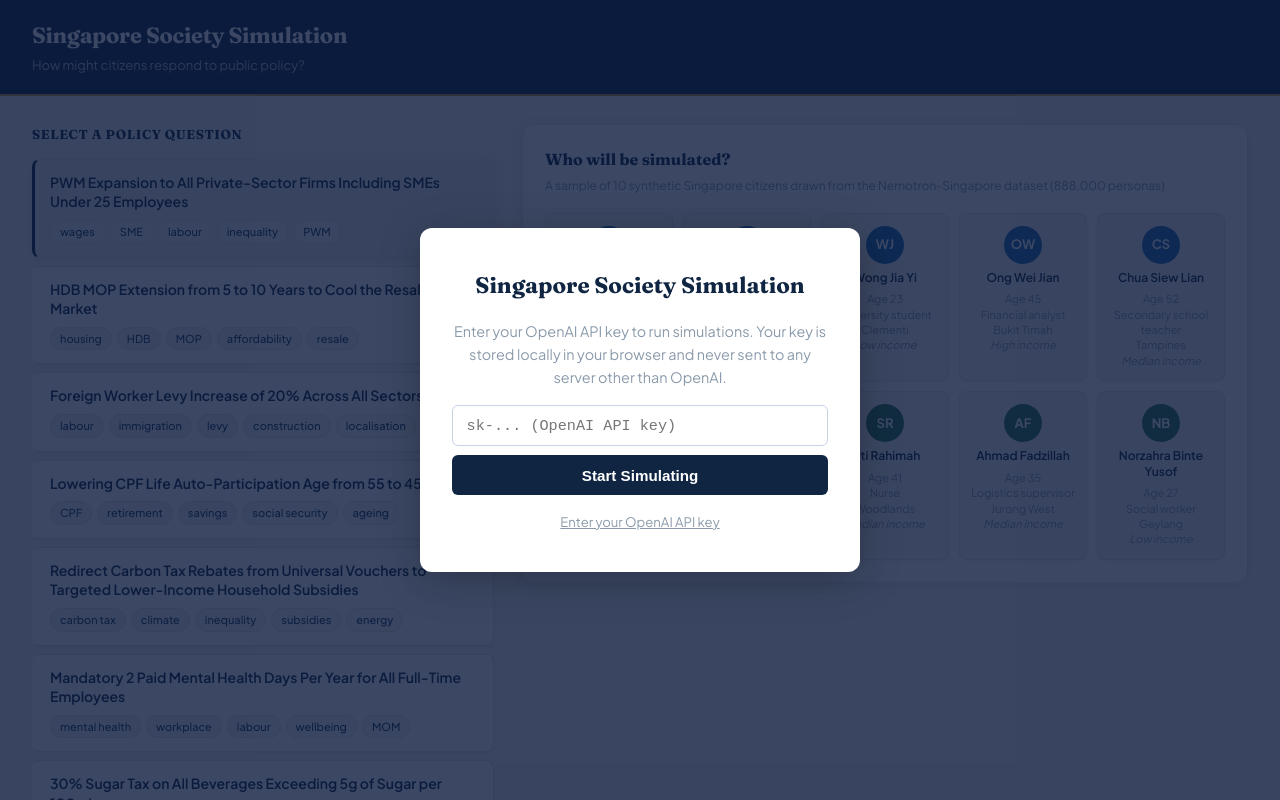
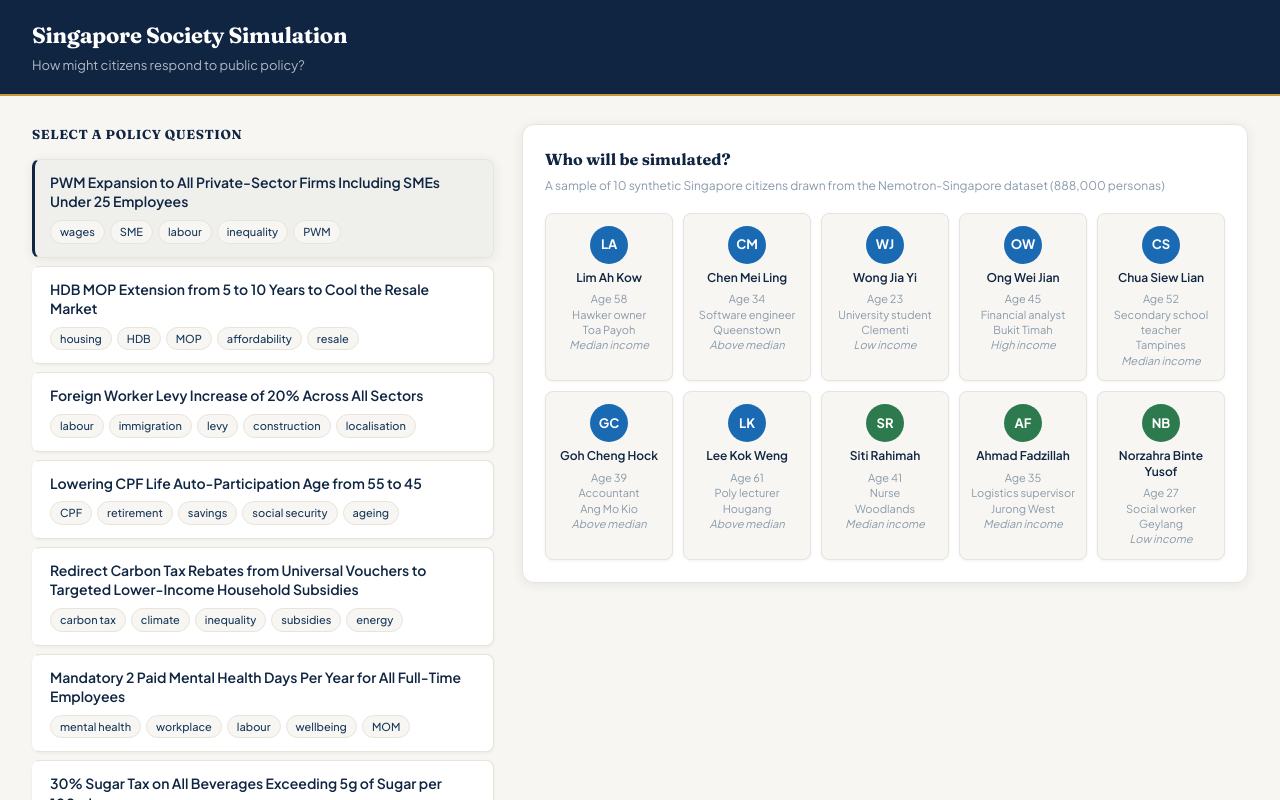
Before and after one commit to arshinsikka/singapore-sim, a React (Create React App) app in the folder frontend/: page / in a window 1280 px wide. Shown: the top 800 px of the page. Built offline with nearby package versions, Linux system fonts and the light colour scheme.

Commit message:
Move API key to Cloudflare Worker environment variable

```diff
--- a/frontend/src/App.js
+++ b/frontend/src/App.js
@@ -1,17 +1,14 @@
-import React, { useState, useEffect } from 'react';
+import React, { useState } from 'react';
 import './App.css';
 
 import QuestionSelector   from './components/QuestionSelector';
 import SimulationControls from './components/SimulationControls';
 import PersonaGrid        from './components/PersonaGrid';
 import ResultsDashboard   from './components/ResultsDashboard';
-import ApiKeyModal        from './components/ApiKeyModal';
 
 import { ALL_PERSONAS, POLICY_QUESTIONS, runSimulation } from './simulation';
 
 function App() {
-  const [apiKey, setApiKey]                             = useState(null);
-  const [showModal, setShowModal]                       = useState(false);
   const [questions]                                     = useState(POLICY_QUESTIONS);
   const [personas]                                      = useState(ALL_PERSONAS);
   const [selectedQuestionId, setSelectedQuestionId]     = useState(POLICY_QUESTIONS[0]?.id || null);
@@ -25,26 +22,6 @@ function App() {
   const [loading, setLoading]                           = useState(false);
   const [comparisonLoading, setComparisonLoading]       = useState(false);
   const [error, setError]                               = useState(null);
-
-  useEffect(() => {
-    const stored = localStorage.getItem('openrouter_api_key');
-    if (stored) {
-      setApiKey(stored);
-    } else {
-      setShowModal(true);
-    }
-  }, []);
-
-  const handleKeySubmit = (key) => {
-    setApiKey(key);
-    setShowModal(false);
-  };
-
-  const handleChangeKey = () => {
-    localStorage.removeItem('openrouter_api_key');
-    setApiKey(null);
-    setShowModal(true);
-  };
 
   const handleSelectQuestion = (id) => {
     setSelectedQuestionId(id);
@@ -94,12 +71,12 @@ function App() {
     setError(null);
     setResult(null);
     try {
-      const data = await runSimulation(selectedQuestionId, mode, numRounds, apiKey, numAgents, model);
+      const data = await runSimulation(selectedQuestionId, mode, numRounds, numAgents, model);
       setResult(data);
     } catch {
       setError(
         'Something went wrong — please try again. ' +
-        'Check your API key and network connection.'
+        'Check your network connection and try again.'
       );
     } finally {
       setLoading(false);
@@ -113,14 +90,14 @@ function App() {
     setComparisonResult(null);
     try {
       const [diverseData, homogData] = await Promise.all([
-        runSimulation(selectedQuestionId, 'diverse', numRounds, apiKey, numAgents, model),
-        runSimulation(selectedQuestionId, 'homogeneous', numRounds, apiKey, numAgents, model),
+        runSimulation(selectedQuestionId, 'diverse', numRounds, numAgents, model),
+        runSimulation(selectedQuestionId, 'homogeneous', numRounds, numAgents, model),
       ]);
       setComparisonResult({ diverse: diverseData, homogeneous: homogData });
     } catch {
       setError(
         'Something went wrong — please try again. ' +
-        'Check your API key and network connection.'
+        'Check your network connection and try again.'
       );
     } finally {
       setComparisonLoading(false);
@@ -137,31 +114,12 @@ function App() {
   return (
     <div className="app">
 
-      {showModal && <ApiKeyModal onKeySubmit={handleKeySubmit} />}
-
       {/* ── Header ── */}
       <header className="app-header">
         <div className="header-inner">
           <h1 className="header-title">Singapore Society Simulation</h1>
           <p className="header-subtitle">How might citizens respond to public policy?</p>
         </div>
-        {apiKey && (
-          <button
-            onClick={handleChangeKey}
-            style={{
-              background: 'none',
-              border: 'none',
-              color: 'rgba(255,255,255,0.55)',
-              fontSize: '0.78rem',
-              cursor: 'pointer',
-              textDecoration: 'underline',
-              padding: '0 1rem',
-              alignSelf: 'center',
-            }}
-          >
-            Change API key
-          </button>
-        )}
       </header>
 
       {/* ── Loading banner ── */}
--- a/frontend/src/components/ApiKeyModal.js
+++ /dev/null
@@ -1,120 +0,0 @@
-import React, { useState } from 'react';
-
-function ApiKeyModal({ onKeySubmit }) {
-  const [key, setKey] = useState('');
-  const [error, setError] = useState('');
-
-  const handleSubmit = (e) => {
-    e.preventDefault();
-    const trimmed = key.trim();
-    if (!trimmed.startsWith('sk-') || trimmed.length <= 20) {
-      setError('Please enter a valid OpenAI API key (starts with sk-).');
-      return;
-    }
-    localStorage.setItem('openrouter_api_key', trimmed);
-    onKeySubmit(trimmed);
-  };
-
-  return (
-    <div style={styles.overlay}>
-      <div style={styles.modal}>
-        <h1 style={styles.title}>Singapore Society Simulation</h1>
-        <p style={styles.explanation}>
-          Enter your OpenAI API key to run simulations. Your key is stored locally
-          in your browser and never sent to any server other than OpenAI.
-        </p>
-        <form onSubmit={handleSubmit} style={styles.form}>
-          <input
-            type="password"
-            value={key}
-            onChange={e => { setKey(e.target.value); setError(''); }}
-            placeholder="sk-... (OpenAI API key)"
-            style={styles.input}
-            autoFocus
-          />
-          {error && <p style={styles.errorText}>{error}</p>}
-          <button type="submit" style={styles.button}>
-            Start Simulating
-          </button>
-        </form>
-        <span style={styles.link}>Enter your OpenAI API key</span>
-      </div>
-    </div>
-  );
-}
-
-const styles = {
-  overlay: {
-    position: 'fixed',
-    inset: 0,
-    backgroundColor: 'rgba(10, 25, 60, 0.80)',
-    display: 'flex',
-    alignItems: 'center',
-    justifyContent: 'center',
-    zIndex: 1000,
-  },
-  modal: {
-    background: 'var(--bg-card, #ffffff)',
-    borderRadius: '12px',
-    padding: '2.5rem 2rem',
-    maxWidth: '440px',
-    width: '90%',
-    boxShadow: '0 8px 40px rgba(0,0,0,0.25)',
-    display: 'flex',
-    flexDirection: 'column',
-    alignItems: 'center',
-    gap: '1rem',
-    textAlign: 'center',
-  },
-  title: {
-    fontSize: '1.4rem',
-    fontWeight: 700,
-    color: 'var(--navy, #0a193c)',
-    margin: 0,
-  },
-  explanation: {
-    fontSize: '0.9rem',
-    color: 'var(--text-muted, #5a6a85)',
-    lineHeight: 1.6,
-    margin: 0,
-  },
-  form: {
-    width: '100%',
-    display: 'flex',
-    flexDirection: 'column',
-    gap: '0.6rem',
-  },
-  input: {
-    width: '100%',
-    padding: '0.65rem 0.85rem',
-    fontSize: '0.95rem',
-    border: '1.5px solid #c8d3e8',
-    borderRadius: '6px',
-    outline: 'none',
-    boxSizing: 'border-box',
-    fontFamily: 'monospace',
-  },
-  button: {
-    width: '100%',
-    padding: '0.7rem',
-    fontSize: '0.95rem',
-    fontWeight: 600,
-    background: 'var(--navy, #0a193c)',
-    color: '#ffffff',
-    border: 'none',
-    borderRadius: '6px',
-    cursor: 'pointer',
-  },
-  errorText: {
-    color: '#c0392b',
-    fontSize: '0.82rem',
-    margin: 0,
-  },
-  link: {
-    fontSize: '0.82rem',
-    color: 'var(--text-muted, #5a6a85)',
-    textDecoration: 'underline',
-  },
-};
-
-export default ApiKeyModal;
--- a/frontend/src/simulation.js
+++ b/frontend/src/simulation.js
@@ -520,7 +520,7 @@ export function buildMessages(persona, question, priorRoundSummary, roundNumber)
   ];
 }
 
-export async function callLLM(messages, apiKey, model = "gpt-4o-mini") {
+export async function callLLM(messages, model = "gpt-4o-mini") {
   const body = {
     model,
     messages,
@@ -530,7 +530,6 @@ export async function callLLM(messages, apiKey, model = "gpt-4o-mini") {
   const response = await fetch("https://singapore-sim-proxy.sikka-arshin.workers.dev", {
     method: "POST",
     headers: {
-      "Authorization": `Bearer ${apiKey}`,
       "Content-Type": "application/json",
     },
     body: JSON.stringify(body),
@@ -578,7 +577,7 @@ export async function callLLM(messages, apiKey, model = "gpt-4o-mini") {
   throw new Error("Could not parse JSON from model response");
 }
 
-export async function getAgentResponse(persona, question, priorRoundSummary, roundNumber, apiKey, model = "gpt-4o-mini") {
+export async function getAgentResponse(persona, question, priorRoundSummary, roundNumber, model = "gpt-4o-mini") {
   const messages = buildMessages(persona, question, priorRoundSummary, roundNumber);
   const fallback = {
     persona_id: persona.id,
@@ -592,10 +591,10 @@ export async function getAgentResponse(persona, question, priorRoundSummary, rou
 
   let data;
   try {
-    data = await callLLM(messages, apiKey, model);
+    data = await callLLM(messages, model);
   } catch (_) {
     try {
-      data = await callLLM(messages, apiKey, model);
+      data = await callLLM(messages, model);
     } catch (_) {
       return fallback;
     }
@@ -682,7 +681,7 @@ export function summariseRound(responses) {
   );
 }
 
-export async function runSimulation(questionId, mode, numRounds, apiKey, numAgents = 10, model = "gpt-4o-mini") {
+export async function runSimulation(questionId, mode, numRounds, numAgents = 10, model = "gpt-4o-mini") {
   const personas = mode === "homogeneous" ? sampleHomogeneous(numAgents) : sampleDiverse(numAgents);
   const question = POLICY_QUESTIONS.find(q => q.id === questionId);
   if (!question) throw new Error(`Question '${questionId}' not found.`);
@@ -692,7 +691,7 @@ export async function runSimulation(questionId, mode, numRounds, apiKey, numAgen
 
   for (let roundNum = 0; roundNum < numRounds; roundNum++) {
     const roundResponses = await Promise.all(
-      personas.map(p => getAgentResponse(p, question, priorSummary, roundNum, apiKey, model))
+      personas.map(p => getAgentResponse(p, question, priorSummary, roundNum, model))
     );
     allResponses.push(...roundResponses);
     priorSummary = summariseRound(roundResponses);
```
